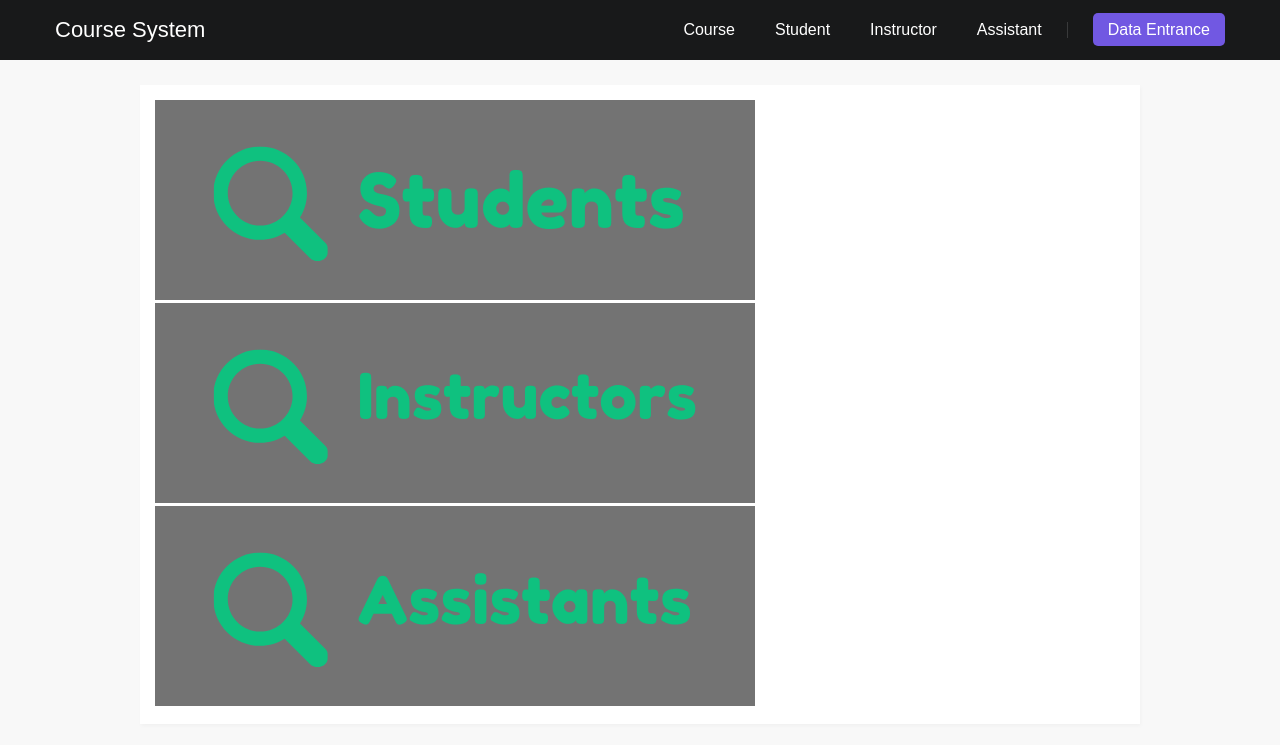
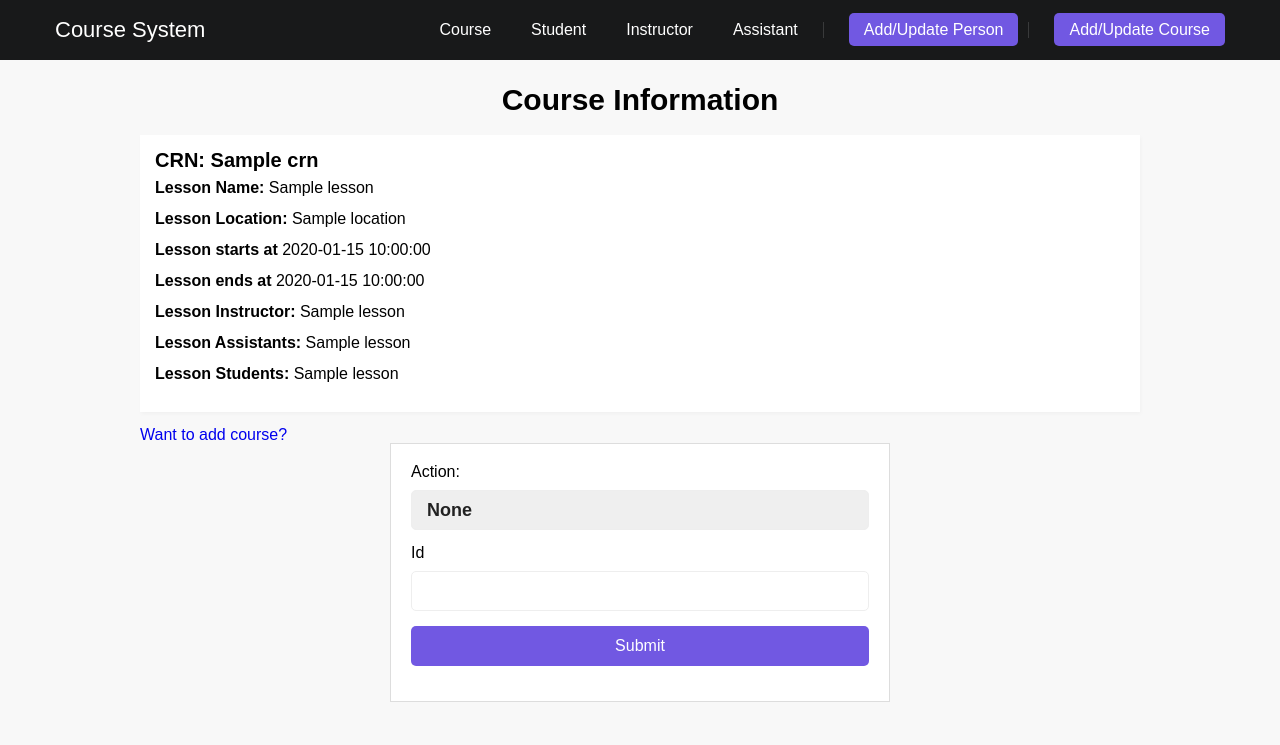
Before and after one commit to leventkuru/database-course, a Flask app: template templates/index.html in a window 1280 px wide. Shown: the top 745 px of the page. Run offline with Flask 2, Linux system fonts and the light colour scheme; the template is opened without the code that fills it: most values are stand-ins (such as "Sample title", 1, 10 or a date in 2020).

Commit message:
Add files via upload

```diff
--- a/templates/base.html
+++ b/templates/base.html
@@ -28,7 +28,10 @@
                         <a href="{{ url_for('assistant') }}">Assistant</a>
                     </li>
                     <li class="btn">
-                        <a href="{{ url_for('data') }}">Data Entrance</a>
+                        <a href="{{ url_for('data') }}">Add/Update Person</a>
+                    </li>
+                    <li class="btn">
+                        <a href="{{ url_for('addCourse') }}">Add/Update Course</a>
                     </li>
                 </ul>
             </nav>
--- a/templates/data.html
+++ b/templates/data.html
@@ -25,8 +25,10 @@
                     <option value="instructors">Instructor</option>
                     <option value="assistants">Assistant</option>
                 </select>
+                <li>
+                    <label for="updateId">updateId</label>
+                    <input type="text" id="updateId" name="updateId" value="{{ update_id }}">
                 </li>
-
                 <li>
                     <label for="name">Name</label>
                     <input type="text" id="name" name="name" value="{{ request.form['name'] }}">
--- a/templates/index.html
+++ b/templates/index.html
@@ -1,24 +1,53 @@
 {% extends "base.html" %}
-{% block title %}Index{% endblock %}
-<style>
-img {
-  display: block;
-  margin-left: auto;
-  margin-right: auto;
-}
-</style>
+{% block title %}Course{% endblock %}
 {% block content %}
-<div class="articles">
-    <article>
-<a href="{{ url_for('student') }}">
-  <img src="/static/students.png" alt="Student">
-</a>
- <a href="{{ url_for('instructor') }}">
-  <img src="/static/instructor.png" alt="Instructor">
-</a>
- <a href="{{ url_for('assistant') }}">
-  <img src="/static/assistant.png" alt="assistant">
-</a>
-        </article>
-</div>
+    <div class="articles">
+        <h3>Course Information</h3>
+            {% for lesson in lessons%}
+            <article>
+                <h4><b>CRN:</b> {{lesson['CRN']}}</h4>
+                <ul>
+                    <li><span class="user"><b>Lesson Name:</b> {{lesson['lessonName']}}</span></li>
+                </ul>
+                <ul>
+                    <li><span class="user"><b>Lesson Location:</b> {{lesson['location']}}</span></li>
+                </ul>
+                <ul>
+                    <li><span class="user"><b>Lesson starts at </b> {{lesson['startTime']}}</span></li>
+                </ul>
+                <ul>
+                    <li><span class="category"><b>Lesson ends at </b> {{lesson['endTime']}}</span></li>
+                </ul>
+                <ul>
+                    <li><span class="category"><b>Lesson Instructor: </b> {{lesson['iName']}}</span></li>
+                </ul>
+                <ul>
+                    <li><span class="category"><b>Lesson Assistants: </b> {{lesson['aName']}}</span></li>
+                </ul>
+                <ul>
+                    <li><span class="category"><b>Lesson Students: </b> {{lesson['sName']}}</span></li>
+                </ul>
+            </article>
+            {% endfor %}
+        <a href="{{ url_for('addCourse') }}" class="form-url">Want to add course?</a>
+        <form action="" method="POST" class="form">
+                <ul>
+                    <li>
+                        <label for="action">Action: </label>
+                        <select id="action" name="action">
+                            <option value="none">None</option>
+                            <option value="delete">Delete</option>
+                            <option value="update">Update</option>
+                        </select>
+                    </li>
+                    <li>
+                        <label for="id">Id</label>
+                        <input type="text" id="id" name="id" value="{{ request.form['id'] }}">
+                    </li>
+                    <li>
+                        <button type="submit">Submit</button>
+                    </li>
+                </ul>
+                    </form>
+    </div>
 {% endblock %}
--- a/templates/instructor.html
+++ b/templates/instructor.html
@@ -8,8 +8,8 @@
             <article>
                 <h4>{{instructor['instructorId']}}</h4>
                 <ul>
-                    <li><span class="time">{{instructor['name']}}</span></li>
-                    <li><span class="time">{{instructor['surname']}}</span></li>
+                    <li><span class="user">{{instructor['name']}}</span></li>
+                    <li><span class="user">{{instructor['surname']}}</span></li>
                     <li><span class="user">{{instructor['email']}}</span></li>
                     <li><span class="category">{{instructor['department']}}</span></li>
                 </ul>
--- a/templates/student.html
+++ b/templates/student.html
@@ -8,8 +8,8 @@
             <article>
                 <h4>{{student['schoolId']}}</h4>
                 <ul>
-                    <li><span class="time">{{student['name']}}</span></li>
-                    <li><span class="time">{{student['surname']}}</span></li>
+                    <li><span class="user">{{student['name']}}</span></li>
+                    <li><span class="user">{{student['surname']}}</span></li>
                     <li><span class="user">{{student['email']}}</span></li>
                     <li><span class="category">{{student['department']}}</span></li>
                 </ul>
```
Also changed, not shown: templates/addCourse.html (added, +59 -0 lines).
